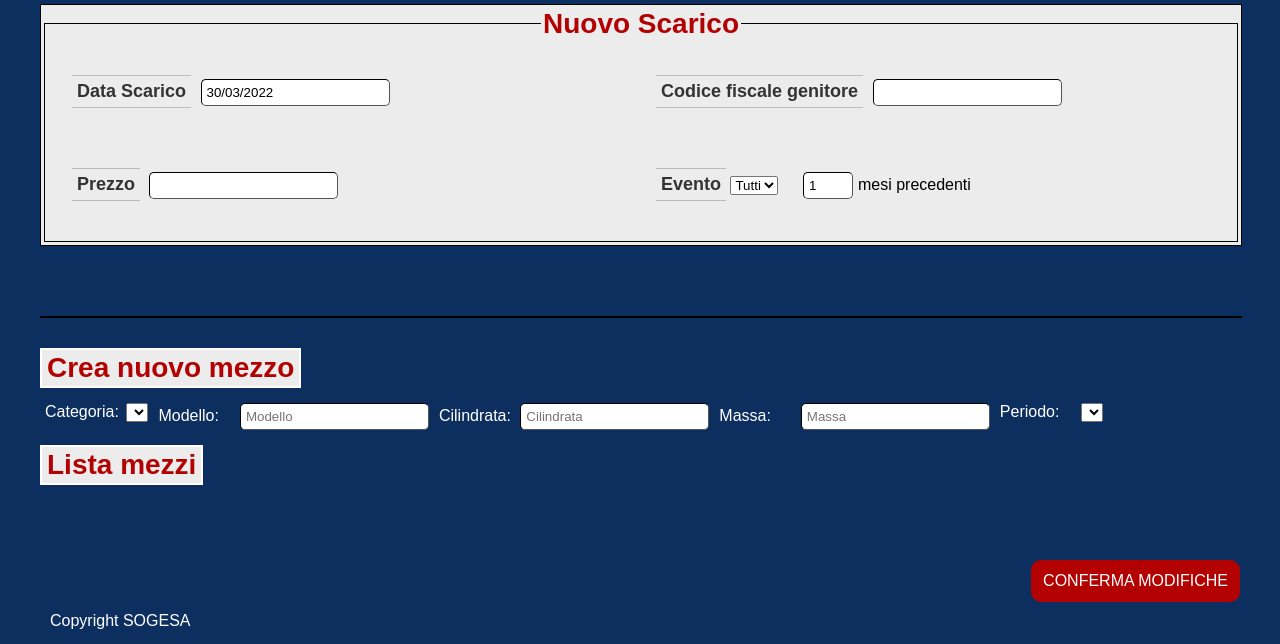
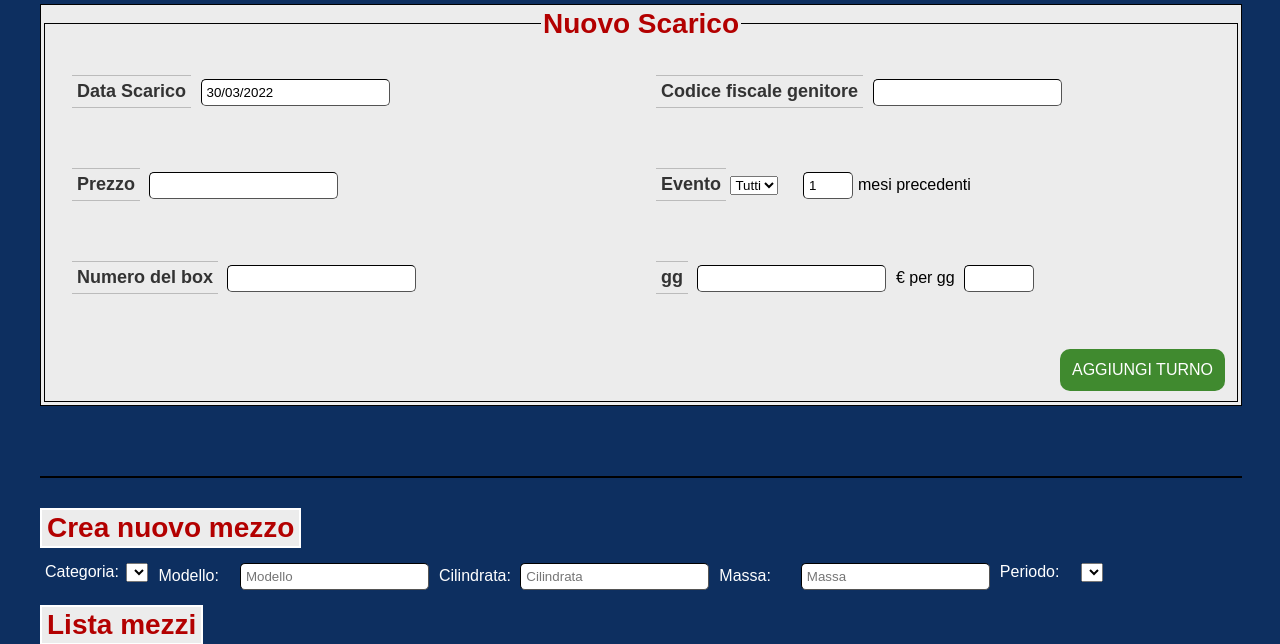
Before and after one commit to AndrewStorci7/sogesa, a PHP site: page /xampp/newAnagrafica.php in a window 1280 px wide. Shown: the part 1205-1849 px from the top of the page. Run offline with PHP 8.4, Linux system fonts and the light colour scheme; data that the repository does not hold is empty.

Commit message:
Changed the form style, added the input for n_box, price, days and turns

```diff
--- a/sogesa/footer.php
+++ b/sogesa/footer.php
@@ -1,3 +1,4 @@
         <div class="footer">
    			<p class="foot">Copyright SOGESA</p>
 		</div>
+</html>
--- a/sogesa/jsInsAnagrafica.php
+++ b/sogesa/jsInsAnagrafica.php
@@ -109,6 +109,15 @@ function listMezziFn(data){
 			 cfg=$("#fon-cfg").val();
 			 prezzo=$("#fon-prezzo").val();
 			 codEv=$("#codEv").val();
+			 var box = $('#fon-box').val();
+			 var box = $('#fon-giorni').val();
+			 var box = $('#fon-prezzoxgg').val();
+			 var turni = $('#fon-fieldset');
+			 var arrayTurni = new Array();
+			 for(let i = 0; i < turni.length; i++){
+				 var idCss = '#div' + i;
+				 arrayTurni[i] = $(idCss).val();
+			 }
 
 				if(nome.length<1)
 				{
--- a/sogesa/newAnagrafica.php
+++ b/sogesa/newAnagrafica.php
@@ -103,12 +103,36 @@ include('header.php');
 			if(giorno<10){
 				giorno='0'+giorno;
 			}
+			$('#dataScarico').val(giorno+"/"+mese+"/"+year);
+			let i = 0;
 
+			function addTurni(){
+				i++;
+				var div = document.getElementById('turni');
+				div.innerHTML += '<div style="float: left !important;" class="fon-itemDtl" id="div' + i + '">' +
+															'<h4>Numero Turno</h4>' +
+															'<input class="fon-input" style="width:40px !important;" type="text" name="titolo" id="fon-nturno' + i + '">' +
+															'<span>€ turno</span>' +
+															'<input class="fon-input" style="width:60px !important;" type="text" name="titolo" id="fon-prezzonturno' + i + '">' +
+															'<button onclick="deleteTurni(\'div' + i + '\')" style="border-radius:30px; width:20px; height:auto; background-color:red;">-</button>'
+														'</div>';
+			}
 
+			function deleteTurni(id){
+				var divDel = document.getElementById(id);
+				divDel.style.display = "none";
+			}
 
-
-
-   $('#dataScarico').val(giorno+"/"+mese+"/"+year);
+			/*$('#aggiungiTurno').click(function(){
+				i++;
+				console.log(i);
+				$('#turni').append('<div class="font-itemDtl">' +
+															'<h4>Numero Turno</h4>' +
+															'<input class="fon-input" type="text" name="titolo" id="fon-nturno' + i + '">' +
+															'<span>€ turno</span>' +
+															'<input class="fon-input" type="text" name="titolo" id="fon-prezzonturno' + i + '">' +
+														'</div>');
+			});*/
 			</script>
 		</div>
 		<div class="fon-itemDtl">
@@ -124,6 +148,22 @@ include('header.php');
 			<select id="codEv">
 			</select>
 			<input type="text" id="mesefa" value="1" style="width:50px; margin-left:20px; margin-right:5px;" /><span>mesi precedenti</span>
+		</div>
+		<div class="fon-itemDtl">
+			<h4>Numero del box</h4>
+			<input class="fon-input" type="text" id="fon-box">
+		</div>
+		<div class="fon-itemDtl">
+			<h4>gg</h4>
+			<input class="fon-input" type="text" id="fon-giorni">
+			<span>€ per gg</span>
+			<input class="fon-input" type="text" id="fon-prezzoxgg" style="width:70px;">
+		</div>
+		<div class="fon-bottoneConf" id="aggiungiTurno">
+			<a style="background-color:#408A2F; color:white" href="javascript:void(0);" onclick="addTurni()" class="confermaModifiche" >Aggiungi turno</a>
+		</div>
+		<div id="turni">
+
 		</div>
 	</fieldset>
 </div>
--- a/sogesa/style.css
+++ b/sogesa/style.css
@@ -1475,6 +1475,7 @@ body .fon-btnSmall a{
 	width:50%;
 	padding:10px 0;
 	float:left;
+	/*display: block;*/
 }
 .fon-itemDtlBig{
 	width:100%;
```
Lines whose indentation alone changed are shown as unchanged.
